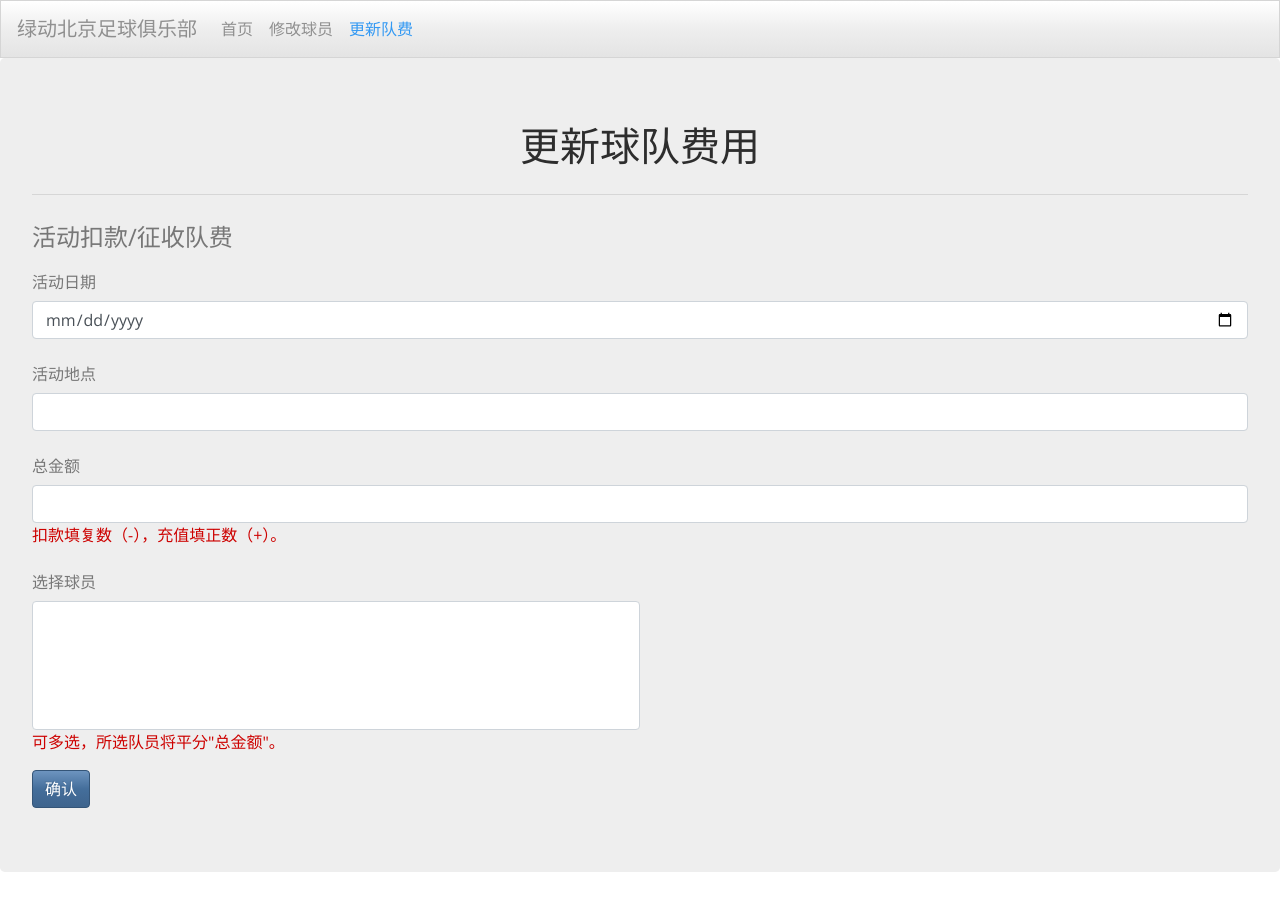
After one commit to cx9s/ldbj, a Flask app: page /editfee in a window 1280 px wide. The commit adds this page. Run offline with Flask 2, Linux system fonts and the light colour scheme; data that the repository does not hold is empty; some libraries are stand-ins or nearby versions.

Commit message:
add editfee

```diff
--- a/script/api/route_api.py
+++ b/script/api/route_api.py
@@ -1,9 +1,9 @@
 # -*-coding:utf-8-*-
-from flask import jsonify, request, url_for, json, redirect
+from flask import jsonify, request, url_for, json, redirect, render_template
 from . import api
 from script.models.mongodb import db_connection, get_all_data_from_collection, get_user_from_collection_by_name, \
     get_data_from_collection_by_country, get_feeList_from_collection_by_name, get_name_list_from_collection, \
-    get_user_detail_by_name, edit_user_detail_by_name
+    get_user_detail_by_name, edit_user_detail_by_name, edit_fee_list
 from script.config import MONGODB_URI
 
 
@@ -59,15 +59,27 @@ def edit_user():
     collection_name = 'users'
     client = db_connection(MONGODB_URI)
     edit_user_detail_by_name(client, collection_name, name, query_json)
-    return redirect(url_for('main.editplayer'))
+    return render_template('admin/editplayer.html')
 
 
-@api.route('/get_dataset_by_country')
-def get_dataset_by_country():
-    country = request.args.get('c')
-    collection_name = 'data_by_country'
+@api.route('/edit_fee', methods=['POST'])
+def edit_fee():
+    query_json = {key: dict(request.form)[key][0] for key in dict(request.form)}
+    date = query_json['date']
+    loc = query_json['loc']
+    totalAmount = int(query_json['totalAmount'])
+    playerList=request.form.getlist('playerList')
+
+    i = len(playerList)
+    amount = round(totalAmount/i,1)
+    insert_json = []
+
+    for index, item in enumerate(playerList):
+        fee = {"user":item, "date":date, "loc":loc, "amount":amount}
+        insert_json.append(fee)
+    print(insert_json)
+
+    collection_name = 'fee'
     client = db_connection(MONGODB_URI)
-    ret_list = get_data_from_collection_by_country(client, collection_name, country)
-    for row in ret_list:
-        row.__delitem__('_id')
-    return jsonify(ret_list=ret_list)
+    edit_fee_list(client, collection_name, insert_json)
+    return render_template('admin/editfee.html')
--- a/script/controllers/route.py
+++ b/script/controllers/route.py
@@ -20,6 +20,10 @@ def fee():
 def editplayer():
     return render_template('admin/editplayer.html')
 
+@main.route('/editfee')
+def editfee():
+    return render_template('admin/editfee.html')
+
 @main.route('/ping')
 def ping():
     return 'ping ok!'
--- a/script/models/mongodb.py
+++ b/script/models/mongodb.py
@@ -68,6 +68,12 @@ def edit_user_detail_by_name(client, collection_name, name, set_json):
 
 
 
+def edit_fee_list(client, collection_name, insert_json):
+    db = client.get_default_database()
+    db[collection_name].insert(insert_json)
+
+
+
 def get_feeList_from_collection_by_name(client, collection_name, name):
     db = client.get_default_database()
     cursor = db[collection_name].find({"user":name}).sort([('date', -1)])
--- /dev/null
+++ b/script/templates/admin/editfee.html
@@ -0,0 +1,136 @@
+<!DOCTYPE html>
+<html lang="en">
+<head>
+    <meta charset="UTF-8">
+    <title>绿动北京足球俱乐部</title>
+    <meta name="author" content="cx9">
+    <meta name="viewport" content="width=device-width, initial-scale=1.0, shrink-to-fit=no"">
+    <!--[if lt IE 9]>
+    <script src="https://oss.maxcdn.com/libs/html5shiv/3.7.0/html5shiv.js"></script>
+    <![endif]-->
+    <!-- Bootstrap CSS (bootswatch) -->
+    <link href="https://stackpath.bootstrapcdn.com/bootswatch/4.1.1/spacelab/bootstrap.min.css" rel="stylesheet" integrity="sha384-TgQmpeh1IG9vQ1WxIzpdfm5FX08N4+Nr5uzpgqvZAKQwWems+NIMmOVIMFxGq6EZ" crossorigin="anonymous">
+
+</head>
+</head>
+<body>
+
+    <nav class="navbar navbar-expand-lg navbar-light bg-light">
+      <a class="navbar-brand" href="/">绿动北京足球俱乐部</a>
+      <button class="navbar-toggler" type="button" data-toggle="collapse" data-target="#navbarColor03" aria-controls="navbarColor03" aria-expanded="false" aria-label="Toggle navigation">
+        <span class="navbar-toggler-icon"></span>
+      </button>
+
+      <div class="collapse navbar-collapse" id="navbarColor03">
+        <ul class="navbar-nav mr-auto">
+          <li class="nav-item">
+            <a class="nav-link" href="/">首页</a>
+          </li>
+          <li class="nav-item">
+            <a class="nav-link" href="/editplayer">修改球员</a>
+          </li>
+          <li class="nav-item active">
+            <a class="nav-link" href="#">更新队费<span class="sr-only">(current)</span></a>
+          </li>
+        </ul>
+      </div>
+    </nav>
+
+    <main>
+        <section class="jumbotron">
+            <h1 class="h1" style="text-align: center;">更新球队费用</h1>
+
+            <hr class="my-4">
+
+            <form method="post" action="api/edit_fee">
+                <fieldset>
+                    <legend>活动扣款/征收队费</legend>
+                    <div class="form-group">
+                        <label class="col-form-label" for="date">活动日期</label>
+                        <input type="date" class="form-control" required placeholder="" min="0" id="date" name="date">
+                    </div>
+                    <div class="form-group">
+                        <label class="col-form-label" for="loc">活动地点</label>
+                        <input type="text" class="form-control" required placeholder="" id="loc" name="loc">
+                    </div>
+                    <div class="form-group">
+                        <label class="col-form-label" for="totalAmount">总金额</label>
+                        <input type="text" class="form-control" required placeholder="" id="totalAmount" name="totalAmount">
+                        <p class="text-danger">扣款填复数（-），充值填正数（+）。</p>
+                    </div>
+                    <div class="form-group">
+                        <label class="col-form-label">选择球员</label>
+
+                        <div class="form-group">
+                            <select class="custom-select form-control mr-2" size="5" required style="max-width: 50%;" id="playerList" name="playerList" multiple>
+                                <!--<option value="陈譞">陈譞</option>-->
+                            </select>
+                        <p class="text-danger">可多选，所选队员将平分"总金额"。</p>
+                        </div>
+
+                    </div>
+                    <button type="botton" class="btn btn-primary">确认</button>
+                </fieldset>
+            </form>
+
+
+        </section>
+
+    </main>
+
+<script src="https://code.jquery.com/jquery-3.1.1.min.js"></script>
+<!-- Optional JavaScript -->
+    <!-- jQuery first, then Popper.js, then Bootstrap JS
+    <script src="https://code.jquery.com/jquery-3.3.1.slim.min.js" integrity="sha384-q8i/X+965DzO0rT7abK41JStQIAqVgRVzpbzo5smXKp4YfRvH+8abtTE1Pi6jizo" crossorigin="anonymous"></script> -->
+    <script src="https://cdnjs.cloudflare.com/ajax/libs/popper.js/1.14.3/umd/popper.min.js" integrity="sha384-ZMP7rVo3mIykV+2+9J3UJ46jBk0WLaUAdn689aCwoqbBJiSnjAK/l8WvCWPIPm49" crossorigin="anonymous"></script>
+    <script src="https://stackpath.bootstrapcdn.com/bootstrap/4.1.1/js/bootstrap.min.js" integrity="sha384-smHYKdLADwkXOn1EmN1qk/HfnUcbVRZyYmZ4qpPea6sjB/pTJ0euyQp0Mk8ck+5T" crossorigin="anonymous"></script>
+
+
+<script language="JavaScript" type="application/javascript">
+
+$(function(){
+    $.ajax({
+        url: "/api/get_name_list",
+        type: "GET",
+        dataType: "json",
+        success: function (data) {
+            var res_str = '';
+            for (var i in data) {
+                res_str = res_str + '<option value="' + data[i] + '">' + data[i] + '</option>'
+            }
+            $('#playerList').append(res_str);
+            playerClick();
+        },
+        error: function (response, status, error) {
+            console.log('Error: ' + error + ". Status: " + status);
+        },
+        async: false
+	});
+});
+
+//playerList option click
+/*function playerClick() {
+    $('#playerList option').click(function () {
+        playerToSelect(this);
+    });
+    $('#selectedList option').click(function () {
+        playerUnselect(this);
+    });
+}
+
+function playerToSelect(opt) {
+    $(opt).unbind();
+    $("#selectedList").append($(opt).attr("selected", true).click(function () {
+        playerUnselect(this);
+    }));
+}
+function playerUnselect(opt) {
+    $(opt).unbind();
+    $("#playerList").append($(opt).attr("selected", false).click(function () {
+        playerToSelect(this);
+    }));
+}*/
+
+</script>
+</body>
+</html>
--- a/script/templates/admin/editplayer.html
+++ b/script/templates/admin/editplayer.html
@@ -27,7 +27,7 @@
             <a class="nav-link" href="/">首页</a>
           </li>
           <li class="nav-item active">
-            <a class="nav-link" href="/editplayer">修改球员<span class="sr-only">(current)</span></a>
+            <a class="nav-link" href="#">修改球员<span class="sr-only">(current)</span></a>
           </li>
           <li class="nav-item">
             <a class="nav-link" href="/editfee">更新队费</a>
```
